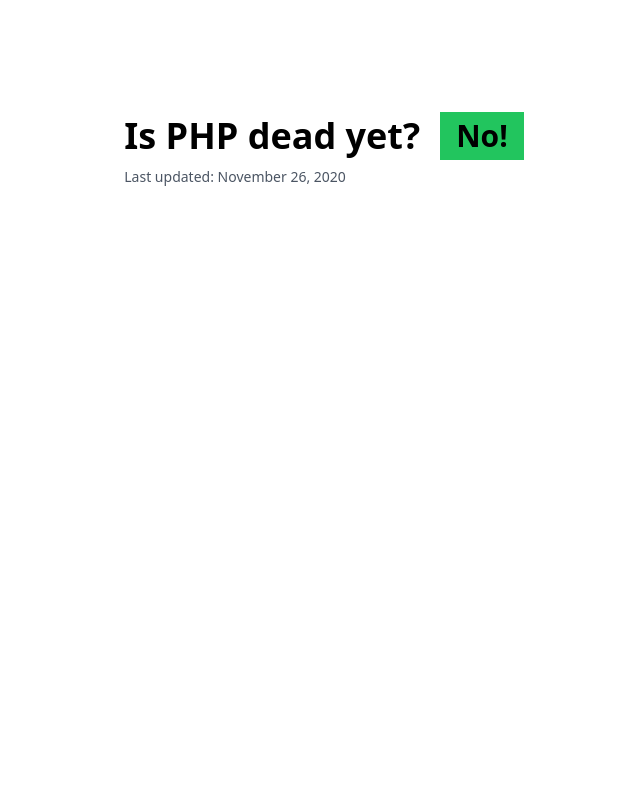
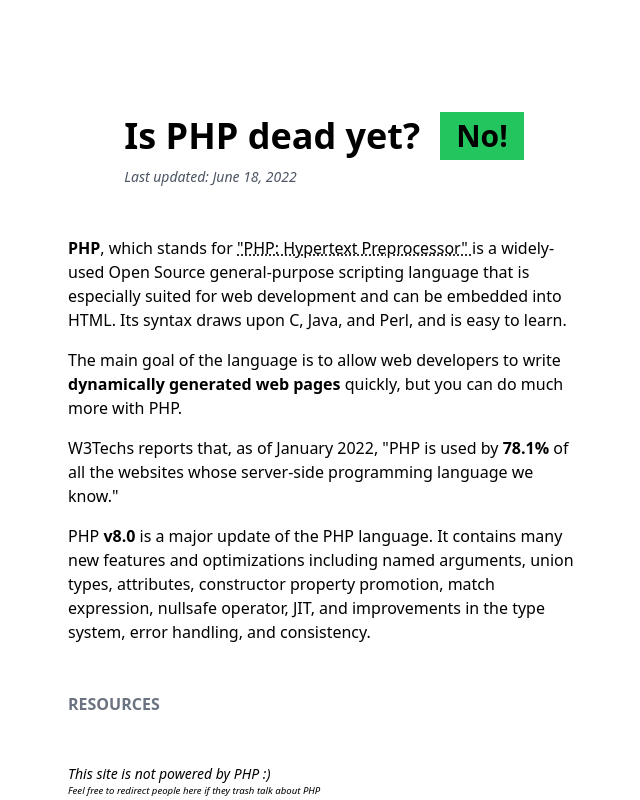
Before and after one commit to the94air/isphpdeadyet, a Vue app: page / in a window 1280 px wide. Shown: the whole page, without its empty margins (316-956 px from the left). Built offline with nearby package versions, Linux system fonts and the light colour scheme; a web font is replaced by a local one.

Commit message:
:sparkles: Adding more information about PHP

```diff
--- a/index.html
+++ b/index.html
@@ -1,13 +1,17 @@
 <!DOCTYPE html>
-<html lang="en">
+<html lang="en" prefix="og: https://ogp.me/ns#">
   <head>
     <meta charset="UTF-8" />
     <link href="https://api.fontshare.com/v2/css?f[]=satoshi@900,700,500,401,400&display=swap" rel="stylesheet">
     <meta name="viewport" content="width=device-width, initial-scale=1.0" />
-    <title>Is PHP Dead Yet?</title>
+    <title>Is PHP Dead Yet?!</title>
+    <meta property="og:title" content="Is PHP Dead Yet?!" />
+    <meta property="og:type" content="website" />
+    <meta property="og:url" content="https://isphpdeadyet.lol/" />
   </head>
   <body class="bg-white dark:bg-black dark:text-white">
     <div id="app"></div>
     <script type="module" src="/src/main.js"></script>
+    <!-- amogus -->
   </body>
 </html>
--- a/src/App.vue
+++ b/src/App.vue
@@ -1,43 +1,11 @@
 <script setup>
-import { ref } from "vue";
-import Loader from "./components/Loader.vue";
-
-const loading = ref(true);
-
-const rand = (max) => {
-  return Math.floor(Math.random() * max);
-};
-
-setTimeout(() => {
-  loading.value = false;
-}, rand(3) * 1000);
+import Header from "./components/Header.vue";
+import Main from "./components/Main.vue";
+import Footer from "./components/Footer.vue";
 </script>
 
 <template>
-  <article class="pt-28">
-    <div class="container mx-auto px-2">
-      <div class="flex items-center justify-center">
-        <div>
-          <div class="md:flex items-center mb-1">
-            <div>
-              <h1 class="font-black text-4xl mb-2 md:mb-0">Is PHP dead yet?</h1>
-            </div>
-            <div
-              class="bg-green-500 dark:bg-green-800 inline-block px-4 py-1 md:ml-5 h-[3rem] min-w-[5.2rem]"
-            >
-              <div class="flex items-center justify-center h-full">
-                <Loader v-if="loading" class="m-1" />
-                <p v-else class="font-bold text-3xl">No!</p>
-              </div>
-            </div>
-          </div>
-          <div>
-            <span class="text-sm text-gray-600 dark:text-gray-400 font-medium">
-              Last updated: November 26, 2020
-            </span>
-          </div>
-        </div>
-      </div>
-    </div>
-  </article>
+  <Header />
+  <Main />
+  <Footer />
 </template>
--- /dev/null
+++ b/src/components/Footer.vue
@@ -0,0 +1,74 @@
+<script setup>
+import { ref } from "vue";
+
+const links = [
+  {
+    label: "Preface - PHP Manual",
+    url: "https://www.php.net/manual/en/preface.php",
+  },
+  {
+    label: "Usage statistics of PHP for websites - W3Techs",
+    url: "https://w3techs.com/technologies/details/pl-php",
+  },
+  {
+    label: "PHP v8.0 major updates - PHP announcement",
+    url: "https://www.php.net/releases/8.0/en.php",
+  },
+];
+
+const toggle = ref(false);
+</script>
+
+<template>
+  <footer class="pt-12">
+    <div class="container mx-auto px-2">
+      <div class="max-w-lg mx-auto">
+        <div class="mb-4">
+          <button
+            class="transition-colors ease-in-out duration-300 uppercase text-gray-500 dark:text-gray-400 font-bold"
+            :class="toggle ? '!text-black dark:!text-white' : ''"
+            @click="toggle = !toggle"
+          >
+            Resources
+          </button>
+        </div>
+        <Transition>
+          <div v-if="toggle">
+            <ul class="list-disc list-inside">
+              <li v-for="(link, index) in links" :key="index">
+                <a
+                  :href="link.url"
+                  class="underline decoration-dotted"
+                  target="_blank"
+                  rel="nofollow"
+                >
+                  {{ link.label }}
+                </a>
+              </li>
+            </ul>
+          </div>
+        </Transition>
+        <div class="mt-12">
+          <p class="italic text-sm font-medium">
+            This site is not powered by PHP :)
+          </p>
+          <p class="italic text-[0.6rem] font-medium">
+            Feel free to redirect people here if they trash talk about PHP
+          </p>
+        </div>
+      </div>
+    </div>
+  </footer>
+</template>
+
+<style>
+.v-enter-active,
+.v-leave-active {
+  transition: opacity 300ms ease;
+}
+
+.v-enter-from,
+.v-leave-to {
+  opacity: 0;
+}
+</style>
--- /dev/null
+++ b/src/components/Header.vue
@@ -0,0 +1,53 @@
+<script setup>
+import { ref } from "vue";
+import Loader from "./Loader.vue";
+
+const loading = ref(true);
+
+const rand = (min, max) => {
+  return Math.floor(Math.random() * (max - min + 1)) + min;
+};
+
+const fetchStatus = () => {
+  loading.value = true;
+  setTimeout(() => {
+    loading.value = false;
+  }, rand(1, 4) * 1000);
+};
+
+fetchStatus();
+console.log("Nice try ;)");
+</script>
+
+<template>
+  <header class="pt-28 2xl:pt-48">
+    <div class="container mx-auto px-2">
+      <div class="flex items-center justify-center">
+        <div>
+          <div class="md:flex items-center mb-1">
+            <div>
+              <h1 class="font-black text-4xl mb-2 md:mb-0">Is PHP dead yet?</h1>
+            </div>
+            <button
+              @click="fetchStatus"
+              :disabled="loading"
+              class="bg-green-500 hover:disabled:bg-green-500 hover:bg-green-400 dark:bg-green-800 dark:hover:disabled:bg-green-800 dark:hover:bg-green-700 transition-colors duration-75 ease-in-out inline-block px-4 py-1 h-[3rem] min-w-[5.2rem] md:ml-5"
+            >
+              <div class="flex items-center justify-center h-full mx-auto">
+                <Loader v-if="loading" class="m-1" />
+                <p v-else class="font-bold text-3xl">No!</p>
+              </div>
+            </button>
+          </div>
+          <div>
+            <span
+              class="italic text-sm text-gray-600 dark:text-gray-400 font-medium"
+            >
+              Last updated: June 18, 2022
+            </span>
+          </div>
+        </div>
+      </div>
+    </div>
+  </header>
+</template>
--- /dev/null
+++ b/src/components/Main.vue
@@ -0,0 +1,41 @@
+<template>
+  <main>
+    <section class="pt-12">
+      <div class="container mx-auto px-2">
+        <div class="max-w-lg mx-auto">
+          <p class="mb-4">
+            <strong>PHP</strong>, which stands for
+            <a
+              class="underline decoration-dotted"
+              href="https://www.php.net/manual/en/preface.php"
+              rel="nofollow"
+              target="_blank"
+            >
+              "PHP: Hypertext Preprocessor"
+            </a>
+            is a widely-used Open Source general-purpose scripting language that
+            is especially suited for web development and can be embedded into
+            HTML. Its syntax draws upon C, Java, and Perl, and is easy to learn.
+          </p>
+          <p class="mb-4">
+            The main goal of the language is to allow web developers to write
+            <strong>dynamically generated web pages</strong> quickly, but you
+            can do much more with PHP.
+          </p>
+          <p class="mb-4">
+            W3Techs reports that, as of January 2022, "PHP is used by
+            <strong>78.1%</strong> of all the websites whose server-side
+            programming language we know."
+          </p>
+          <p>
+            PHP <strong>v8.0</strong> is a major update of the PHP language. It
+            contains many new features and optimizations including named
+            arguments, union types, attributes, constructor property promotion,
+            match expression, nullsafe operator, JIT, and improvements in the
+            type system, error handling, and consistency.
+          </p>
+        </div>
+      </div>
+    </section>
+  </main>
+</template>
```
